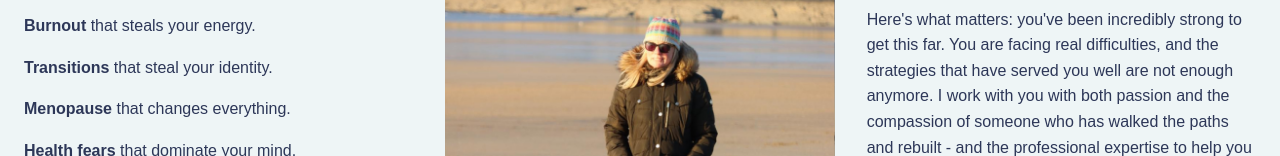
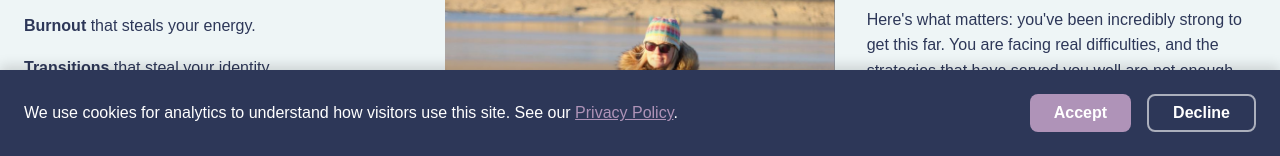
Before and after one commit to MayGee79/dragonfly, a Next.js app: page / in a window 1280 px wide. Shown: the part 644-800 px from the top of the page. Built offline with nearby package versions, Linux system fonts and the light colour scheme; no server answers.

Commit message:
Add cookie consent banner (GA loads only after accept), update IMPLEMENTATIONS and LAUNCH_CHECKLIST

```diff
--- a/app/layout.tsx
+++ b/app/layout.tsx
@@ -1,9 +1,7 @@
 import type { Metadata } from 'next'
-import Script from 'next/script'
 import { Quicksand } from 'next/font/google'
+import CookieConsent from '@/components/CookieConsent'
 import './globals.css'
-
-const GA_MEASUREMENT_ID = 'G-39GL2MNTGV'
 
 const quicksand = Quicksand({
   subsets: ['latin'],
@@ -49,19 +47,8 @@ export default function RootLayout({
   return (
     <html lang="en-GB">
       <body className={quicksand.variable}>
-        <Script
-          src={`https://www.googletagmanager.com/gtag/js?id=${GA_MEASUREMENT_ID}`}
-          strategy="afterInteractive"
-        />
-        <Script id="google-analytics" strategy="afterInteractive">
-          {`
-            window.dataLayer = window.dataLayer || [];
-            function gtag(){dataLayer.push(arguments);}
-            gtag('js', new Date());
-            gtag('config', '${GA_MEASUREMENT_ID}');
-          `}
-        </Script>
         {children}
+        <CookieConsent />
       </body>
     </html>
   )
--- /dev/null
+++ b/components/CookieConsent.module.css
@@ -0,0 +1,81 @@
+.banner {
+  position: fixed;
+  bottom: 0;
+  left: 0;
+  right: 0;
+  background-color: var(--color-text);
+  color: #ffffff;
+  padding: var(--spacing-lg);
+  display: flex;
+  flex-wrap: wrap;
+  align-items: center;
+  justify-content: space-between;
+  gap: var(--spacing-md);
+  box-shadow: 0 -4px 12px rgba(0, 0, 0, 0.15);
+  z-index: 9999;
+}
+
+.text {
+  margin: 0;
+  font-size: var(--font-size-base);
+  line-height: var(--line-height-relaxed);
+  flex: 1;
+  min-width: 200px;
+}
+
+.link {
+  color: var(--color-primary);
+  text-decoration: underline;
+}
+
+.link:hover {
+  color: var(--color-primary-dark);
+}
+
+.buttons {
+  display: flex;
+  gap: var(--spacing-md);
+  flex-shrink: 0;
+}
+
+.accept,
+.decline {
+  padding: var(--spacing-sm) var(--spacing-lg);
+  font-size: var(--font-size-base);
+  font-weight: 700;
+  border: none;
+  border-radius: var(--radius-md);
+  cursor: pointer;
+  transition: opacity var(--transition-fast);
+}
+
+.accept {
+  background-color: var(--color-primary);
+  color: #ffffff;
+}
+
+.accept:hover {
+  opacity: 0.9;
+}
+
+.decline {
+  background-color: transparent;
+  color: #ffffff;
+  border: 2px solid rgba(255, 255, 255, 0.6);
+}
+
+.decline:hover {
+  background-color: rgba(255, 255, 255, 0.1);
+}
+
+@media (max-width: 480px) {
+  .banner {
+    flex-direction: column;
+    align-items: stretch;
+    text-align: center;
+  }
+
+  .buttons {
+    justify-content: center;
+  }
+}
--- /dev/null
+++ b/components/CookieConsent.tsx
@@ -0,0 +1,80 @@
+'use client'
+
+import { useState, useEffect } from 'react'
+import Link from 'next/link'
+import styles from './CookieConsent.module.css'
+
+const GA_MEASUREMENT_ID = 'G-39GL2MNTGV'
+const CONSENT_KEY = 'cookie-consent'
+
+function loadGoogleAnalytics() {
+  if (typeof window === 'undefined') return
+  if ((window as { gtag?: () => void }).gtag) return // Already loaded
+
+  const script1 = document.createElement('script')
+  script1.src = `https://www.googletagmanager.com/gtag/js?id=${GA_MEASUREMENT_ID}`
+  script1.async = true
+  document.head.appendChild(script1)
+
+  script1.onload = () => {
+    const script2 = document.createElement('script')
+    script2.id = 'google-analytics'
+    script2.innerHTML = `
+      window.dataLayer = window.dataLayer || [];
+      function gtag(){dataLayer.push(arguments);}
+      gtag('js', new Date());
+      gtag('config', '${GA_MEASUREMENT_ID}');
+    `
+    document.head.appendChild(script2)
+  }
+}
+
+export default function CookieConsent() {
+  const [visible, setVisible] = useState(false)
+
+  useEffect(() => {
+    const consent = localStorage.getItem(CONSENT_KEY)
+    if (consent === 'accepted') {
+      loadGoogleAnalytics()
+      setVisible(false)
+    } else if (consent === 'declined') {
+      setVisible(false)
+    } else {
+      setVisible(true)
+    }
+  }, [])
+
+  function accept() {
+    localStorage.setItem(CONSENT_KEY, 'accepted')
+    loadGoogleAnalytics()
+    setVisible(false)
+  }
+
+  function decline() {
+    localStorage.setItem(CONSENT_KEY, 'declined')
+    setVisible(false)
+  }
+
+  if (!visible) return null
+
+  return (
+    <div className={styles.banner} role="dialog" aria-label="Cookie consent">
+      <p className={styles.text}>
+        We use cookies for analytics to understand how visitors use this site.
+        See our{' '}
+        <Link href="/privacy-policy" className={styles.link}>
+          Privacy Policy
+        </Link>
+        .
+      </p>
+      <div className={styles.buttons}>
+        <button type="button" onClick={accept} className={styles.accept}>
+          Accept
+        </button>
+        <button type="button" onClick={decline} className={styles.decline}>
+          Decline
+        </button>
+      </div>
+    </div>
+  )
+}
```
Also changed, not shown: 2 other files (tests, documents, lock files or other folders).
